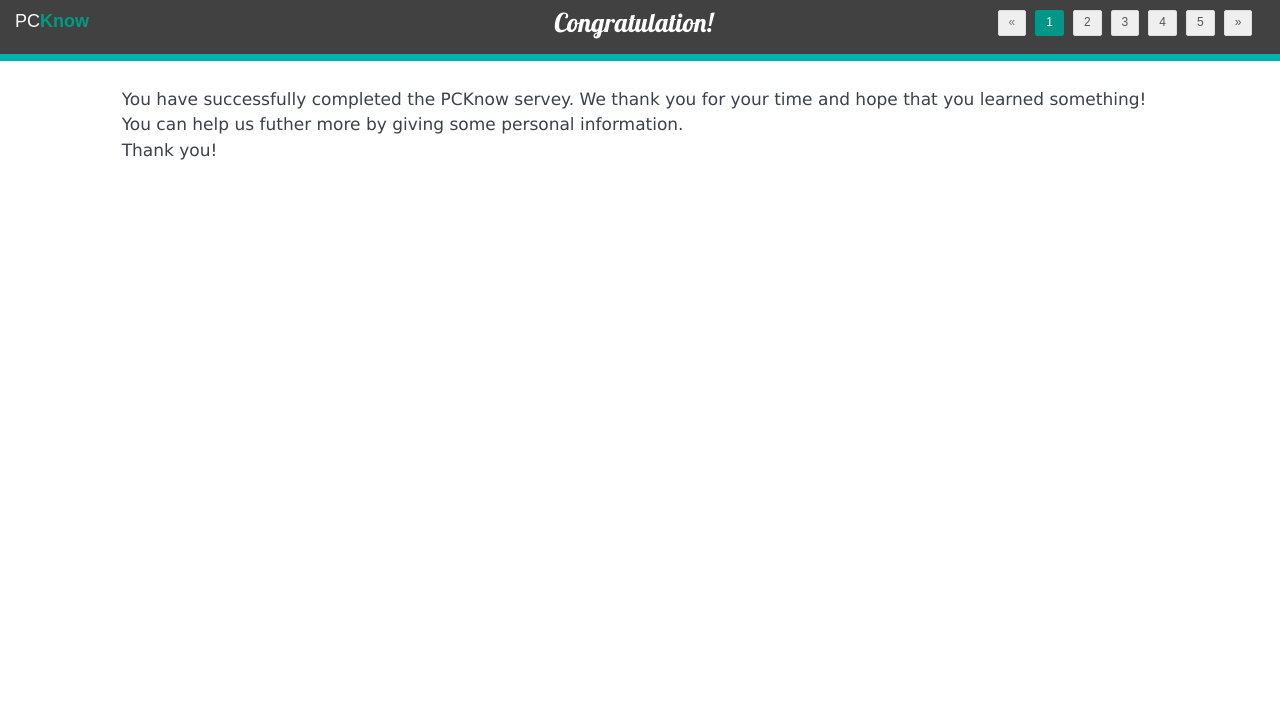
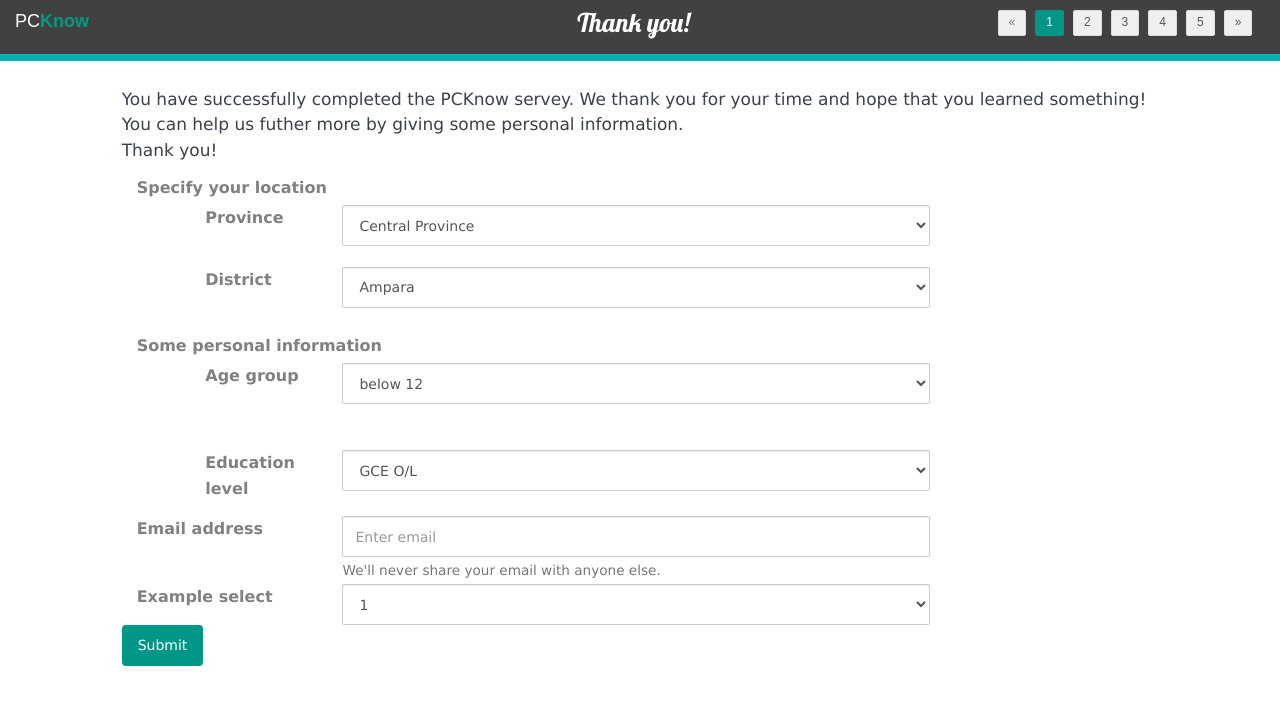
Before and after one commit to poo92/Professional-Practice, a PHP site: page /final.php in a window 1280 px wide. Shown: the top 705 px of the page. Run offline with PHP 8.4, Linux system fonts and the light colour scheme; some libraries are stand-ins or nearby versions; some web fonts are replaced.

Commit message:
Adding final page

```diff
--- a/assets/css/style.css
+++ b/assets/css/style.css
@@ -202,3 +202,7 @@ button{
 	margin: 0 auto;
 	width: 1150px;
 }
+
+#final-question-container{
+	font-family: verdana;
+}
--- a/final.php
+++ b/final.php
@@ -38,7 +38,7 @@
                     style="color : #009b83; ">Know</strong></a>
         </div>
         <div class="col-sm-8">
-            <div id="title" class="col-sm-offset-3">Congratulation!</div>
+            <div id="title" class="col-sm-offset-3">Thank you!</div>
         </div>
         <div class="col-sm-3">
             <ul class="nav navbar-right top-nav">
@@ -82,6 +82,121 @@
             <br>
             Thank you!</p>
         </div>
+        <br><br>
+
+        <!-- Questionary -->
+        <div class="col-lg-offset-1 col-lg-8" id="final-question-container">
+	        <form>
+	        	<label class="col-xs-12 col-form-label">Specify your location</label>
+	        	<div class="form-group">
+	        		<br>
+					<label class="col-xs-offset-1 col-xs-2 col-form-label">Province</label>
+					<div class="col-xs-9">
+						<select class="form-control" id="province">
+							<option>Central Province</option>
+							<option>Eastern Province</option>
+							<option>North Central Province</option>
+							<option>Northern Province</option>
+							<option>North Western Province</option>
+							<option>Sabaragamuwa Province</option>
+							<option>Southern Province</option>
+							<option>Uva Province</option>
+							<option>Western Province</option>
+						</select>
+					</div>
+				</div>
+				<br><br>
+				<div class="form-group">
+					<label class="col-xs-offset-1 col-xs-2 col-form-label">District</label>
+					<div class="col-xs-9">
+						<select class="form-control" id="district">
+							<option>Ampara</option>
+							<option>Anuradhapura</option>
+							<option>Badulla</option>
+							<option>Batticaloa</option>
+							<option>Colombo</option>
+							<option>Galle</option>
+							<option>Gampaha</option>
+							<option>Hambantota</option>
+							<option>Jaffna</option>
+							<option>Kalutara</option>
+							<option>Kandy</option>
+							<option>Kegalle</option>
+							<option>Kilinochchi</option>
+							<option>Kurunegala</option>
+							<option>Mannar</option>
+							<option>Matale</option>
+							<option>Matara</option>
+							<option>Monaragala</option>
+							<option>Mullaitivu</option>
+							<option>Nuwara Eliya</option>
+							<option>Polonnaruwa</option>
+							<option>Puttalam</option>
+							<option>Ratnapura</option>
+							<option>Trincomalee</option>
+							<option>Vavuniya</option>
+						</select>
+					</div>
+				</div>
+				<br><br>
+
+				<label class="col-xs-12 col-form-label">Some personal information</label>
+	        	<div class="form-group">
+	        		<br>
+					<label class="col-xs-offset-1 col-xs-2 col-form-label">Age group</label>
+					<div class="col-xs-9">
+						<select class="form-control" id="age">
+							<option>below 12</option>
+							<option>12 - 18</option>
+							<option>18 - 25</option>
+							<option>25 - 30</option>
+							<option>30 - 35</option>
+							<option>35 - 45</option>
+							<option>above 45</option>
+						</select>
+					</div>
+				</div>
+				<br><br>
+				<div class="form-group">
+	        		<br>
+					<label class="col-xs-offset-1 col-xs-2 col-form-label">Education level</label>
+					<div class="col-xs-9">
+						<select class="form-control" id="education">
+							<option>GCE O/L</option>
+							<option>GCE A/L</option>
+							<option>Diploma</option>
+							<option>Degree</option>
+							<option>Masters</option>
+							<option>Phd</option>
+						</select>
+					</div>
+				</div>
+				<br><br>
+
+				<div class="form-group">
+					<label for="province" class="col-xs-3 col-form-label">Email address</label>
+					<div class="col-xs-9">
+						<input type="email" class="form-control" id="exampleInputEmail1" aria-describedby="emailHelp" placeholder="Enter email">
+						<small id="emailHelp" class="form-text text-muted">We'll never share your email with anyone else.</small>
+					</div>
+				</div>
+				<br>
+				<div class="form-group">
+					<label for="exampleSelect1" class="col-xs-3 col-form-label">Example select</label>
+					<div class="col-xs-9">
+						<select class="form-control" id="exampleSelect1">
+							<option>1</option>
+							<option>2</option>
+							<option>3</option>
+							<option>4</option>
+							<option>5</option>
+						</select>
+					</div>
+				</div>
+
+				<button type="submit" class="btn btn-primary">Submit</button>
+			</form>
+		</div>
         <br>
     </div>
 
@@ -90,5 +205,6 @@
 
 <script src="assets/js/jquery.min.js"></script>
 
+
 </body>
 </html>
--- a/index.php
+++ b/index.php
@@ -624,7 +624,7 @@
                             <select id="s4q4" name="s4q4" style="width:200px; color: black;">
                                 <option value="-1">-- Select --</option>
                                 <option value="0">Sata Power Cable</option>
-                                <option value="0">Peripheral Power Cable/option>
+                                <option value="0">Peripheral Power Cable</option>
                                 <option value="1">Sata Cable</option>
                             </select>
                         </div>
@@ -1066,8 +1066,6 @@
         return false;
     }
 
-
-
 </script>
 
 
```
